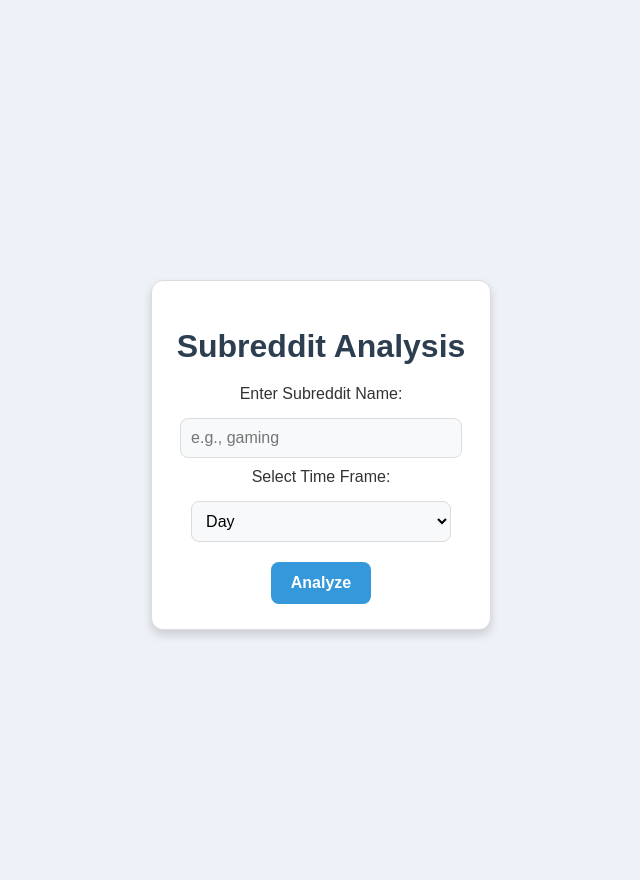
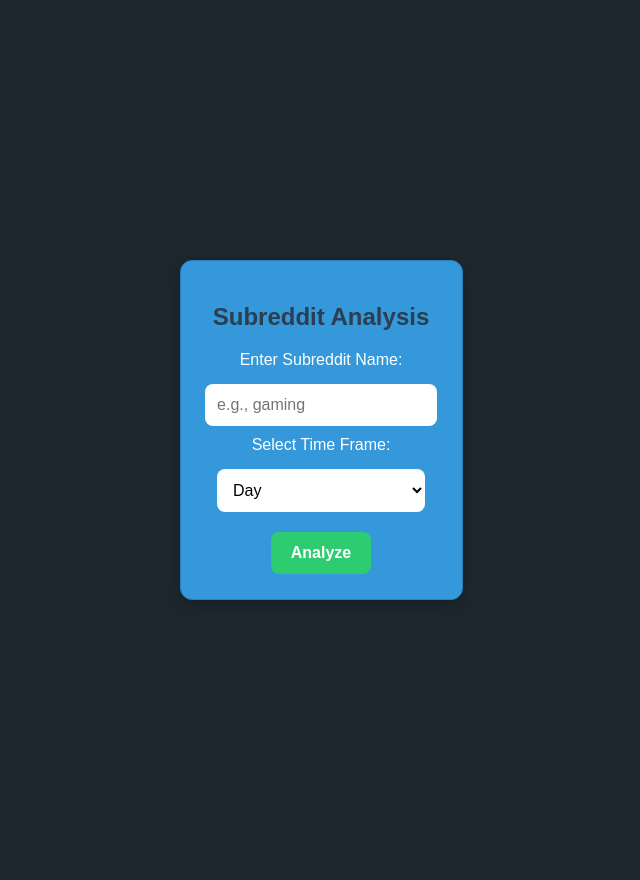
Before and after one commit to DhenaB/Subreddit-Analysis, a Flask app: page / in a window 1280 px wide. Shown: the whole page, without its empty margins (319-959 px from the left). Run offline with Flask 3, Linux system fonts and the light colour scheme.

Commit message:
index.html

```diff
--- a/templates/index.html
+++ b/templates/index.html
@@ -9,7 +9,7 @@
         /* Basic Page Styling */
         body {
             font-family: 'Poppins', sans-serif;
-            background-color: #eef1f7;
+            background-color: #1e272e; /* Dark contrast background */
             margin: 0;
             padding: 0;
             display: flex;
@@ -20,21 +20,21 @@
             padding: 40px;
         }
 
-        /* Form Container */
-        .container {
-            max-width: 400px;
+        /* Input Section - Different Color */
+        .input-container {
+            max-width: 450px;
             padding: 25px;
-            background: #ffffff;
-            box-shadow: 0 5px 10px rgba(0, 0, 0, 0.15);
+            background: #3498db; /* Blue Input Form */
+            box-shadow: 0 5px 15px rgba(0, 0, 0, 0.2);
             border-radius: 12px;
-            border: 1px solid #dcdcdc;
+            border: 1px solid #2980b9;
             text-align: center;
             margin-bottom: 20px;
+            color: white;
         }
 
-        h1 {
-            color: #2c3e50;
-            font-weight: 600;
+        .input-container h1 {
+            font-size: 24px;
             margin-bottom: 20px;
         }
 
@@ -49,20 +49,21 @@
         label {
             font-weight: 500;
             margin-bottom: 5px;
+            color: white;
         }
 
         input, select {
             width: 90%;
-            padding: 10px;
-            border: 1px solid #dcdcdc;
+            padding: 12px;
+            border: none;
             border-radius: 8px;
-            background: #f8f9fa;
+            background: #ffffff;
             font-size: 16px;
             outline: none;
         }
 
         button {
-            background: #3498db;
+            background: #2ecc71; /* Green Button */
             color: white;
             border: none;
             padding: 12px 20px;
@@ -150,23 +152,24 @@
         }
 
         li {
-            background: #dde3ea;
+            background: #34495e;
             margin: 6px 0;
-            padding: 8px;
+            padding: 10px;
             border-radius: 8px;
             font-size: 14px;
+            color: white;
             transition: background 0.3s ease-in-out;
         }
 
         li:hover {
-            background: #c7d0db;
+            background: #2c3e50;
         }
 
     </style>
 </head>
 <body>
-    <!-- Form Section -->
-    <div class="container">
+    <!-- Input Section -->
+    <div class="input-container">
         <h1>Subreddit Analysis</h1>
 
         <!-- Input Form -->
```
Also changed, not shown: other parts of templates/index.html (+19 -18 lines).
